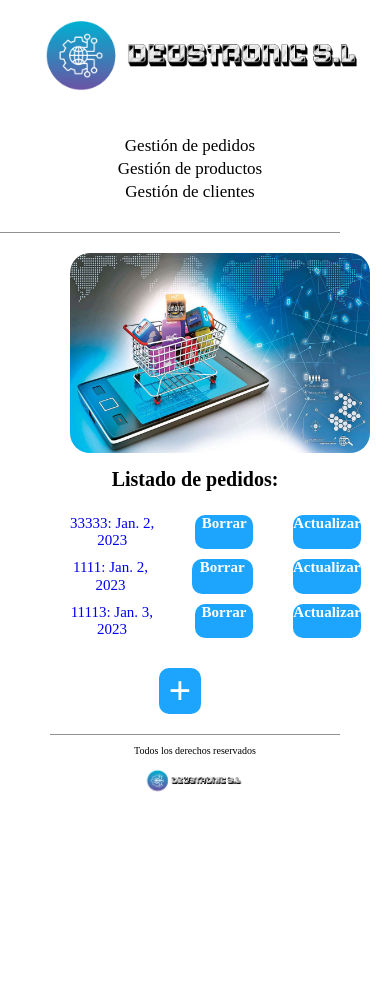
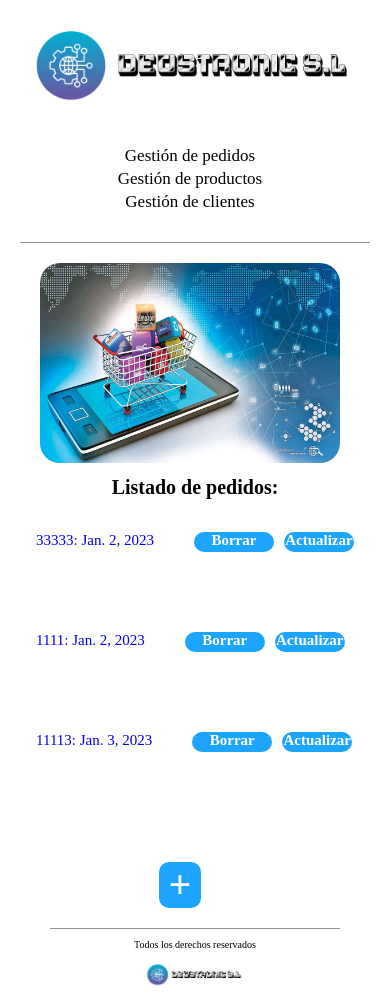
Before and after one commit to markelDeusto/Entregable2-3-4, a Django app: page /deustronic/pedido/ in a window 390 px wide. Before the commit the page ends 792 px from the top, so only its background shows below. Run offline with Django 5.2, Linux system fonts and the light colour scheme; data comes from the database, SQL or seed files in the repository; both versions use the stored data as it was after the commit.

Commit message:
Adaptación de las pantallas a los tamaños de la aplicacion Responsively App

```diff
--- a/proyecto1/empresaDjango/static/css/styles.css
+++ b/proyecto1/empresaDjango/static/css/styles.css
@@ -25,14 +25,28 @@ html {
     border-bottom: 1px solid #2e2c2c83;
     margin: 0 5rem 0 5rem;
   }
+  .nav-principal img{
+    margin-right: 13rem;
+  }
 
 @media (max-width:769px) {
   .nav-principal {
     display: flex;
     flex-direction: column;
-    margin-left: 0;
     justify-content: center;
     align-items: center;
+  }
+  .nav-principal img{
+    margin: 0 4rem 0 0;
+  }
+
+}
+@media (max-width:391px) {
+  .nav-principal{
+    margin: 1rem 2rem 0 2rem;
+  }
+  .nav-principal img{
+    margin: 0;
   }
 }
 
@@ -43,9 +57,15 @@ html {
 }
 @media (max-width:769px) {
   .nav-principal img{
-    margin-left: 7rem;
+    margin-left: 5rem;
   }
 }
+@media (max-width:391px) {
+  .nav-principal img{
+    margin-left: 0rem;
+  }
+}
+
   .nav-principal img {
     height: 10rem;
   }
@@ -74,11 +94,11 @@ html {
     font-size: 1.7rem;
   }
 }
-
 @media (max-width:391px) {
   .elementos-navegacion{
     flex-direction: column;
     justify-content: center;
+    margin-left: 2rem;
   }
 }
 
@@ -132,7 +154,7 @@ html {
   .contenedor-principal-index{
     margin: 2rem 5rem 2rem 5rem;
     display: grid;
-    min-height: 40rem;
+    min-height: 65rem;
     grid-template-columns: 60% 40%;
   }
 @media (max-width:769px) {
@@ -141,18 +163,32 @@ html {
     flex-direction: column;
     justify-content: center;
     text-align: center;
+    min-height: 75rem;
+  }
+}
+@media (max-width:391px) {
+  .contenedor-principal-index{
+     margin: 2rem 2rem 2rem 2rem;
+    min-height: 48rem;
   }
 }
 
   .parte-izquierda{
+    display: flex;
     margin-left: 2rem;
+    align-items: center;
   }
   .parte-izquierda img{
     border-radius: 2rem;
-    width: 60rem;
-    height: 37rem;
+    width: 75rem;
+    height: 55rem;
   }
-  @media (max-width:391px) {
+@media (max-width: 769px){
+  .parte-izquierda img{
+    width: 65rem;
+  }
+}
+@media (max-width:391px) {
   .parte-izquierda img{
     width: 30rem;
     height: 20rem;
@@ -173,6 +209,9 @@ html {
   .listados{
     font-size: 1rem;
   }
+  .parte-derecha ul{
+    padding: 1rem;
+  }
 }
 
   .producto_eliminado{
@@ -306,6 +368,19 @@ html {
     color: white;
     font-size: 1.5rem;
   }
+  @media(max-width: 391px){
+    .boton_actualizar{
+      margin-bottom: 7rem;
+      margin-left: 0;
+      width: 7rem;
+      height: 2rem;
+    }
+    .boton_borrar{
+      height: 2rem;
+      margin-right: 1rem;
+    }
+
+  }
 
 
   /*DETAIL_PRODUCTOS*/
```
Also changed, not shown: other parts of proyecto1/empresaDjango/static/css/styles.css (+43 -6 lines), README.md, proyecto1/db.sqlite3.
